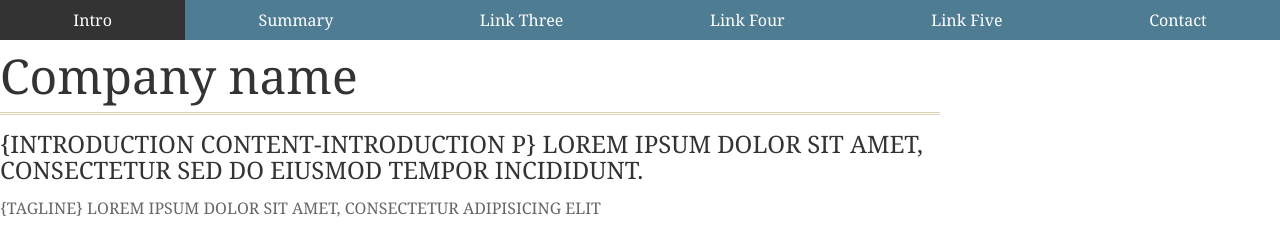
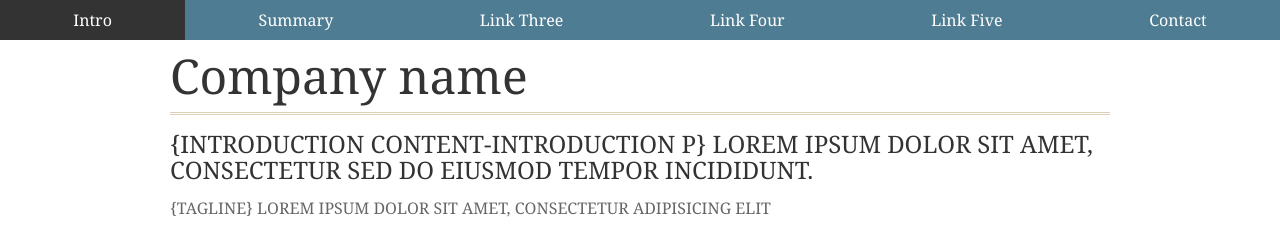
Before and after one commit to DannyBoyNYC/session8, a website: page app/index.html in a window 1280 px wide. Shown: the top 230 px of the page. Drawn offline with nearby package versions, Linux system fonts and the light colour scheme.

Commit message:
initial commit

```diff
--- a/sass/imports/_base.scss
+++ b/sass/imports/_base.scss
@@ -1,3 +1,5 @@
+/* base scss */
+
 body {
 	font: 100%/1.5 Cambria, Garamond, Georgia, Times, serif;
 	color: #333;
--- a/sass/imports/_header.scss
+++ b/sass/imports/_header.scss
@@ -1,6 +1,8 @@
 /* header scss */
 
 header {
+	max-width: $max-width;
+	margin: 0 auto;
 	h1 {
 		font-size: 3rem;
 	}
--- a/sass/imports/_navigation.scss
+++ b/sass/imports/_navigation.scss
@@ -1,4 +1,4 @@
-// _navigation.scss
+/* navigation scss */
 
 nav {
 		ul {
--- a/sass/imports/_reset.scss
+++ b/sass/imports/_reset.scss
@@ -1,3 +1,5 @@
+/* reset scss */
+
 html, body, div, span, applet, object, iframe,
 h1, h2, h3, h4, h5, h6, p, blockquote, pre,
 a, abbr, acronym, address, big, cite, code,
@@ -18,7 +20,7 @@ time, mark, audio, video {
 	font: inherit;
 	vertical-align: baseline;
 }
-/* HTML5 display-role reset for older browsers */
+
 article, aside, details, figcaption, figure,
 footer, header, hgroup, menu, nav, section {
 	display: block;
```
Also changed, not shown: README.md, app/css/styles.css, 2 other files.
